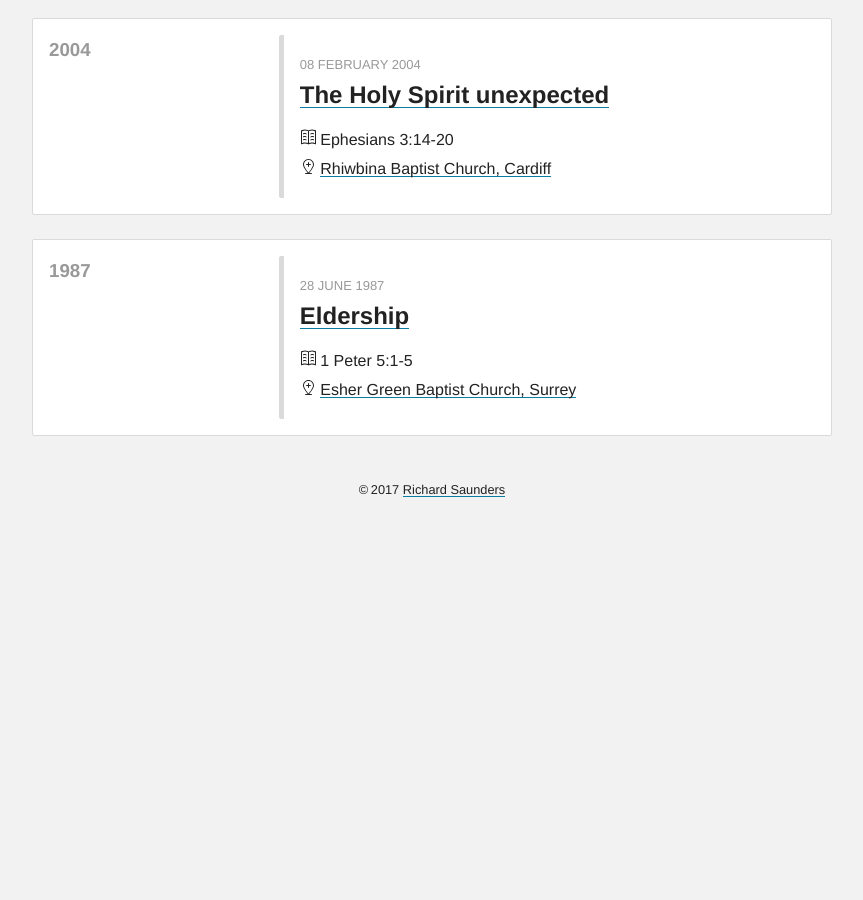
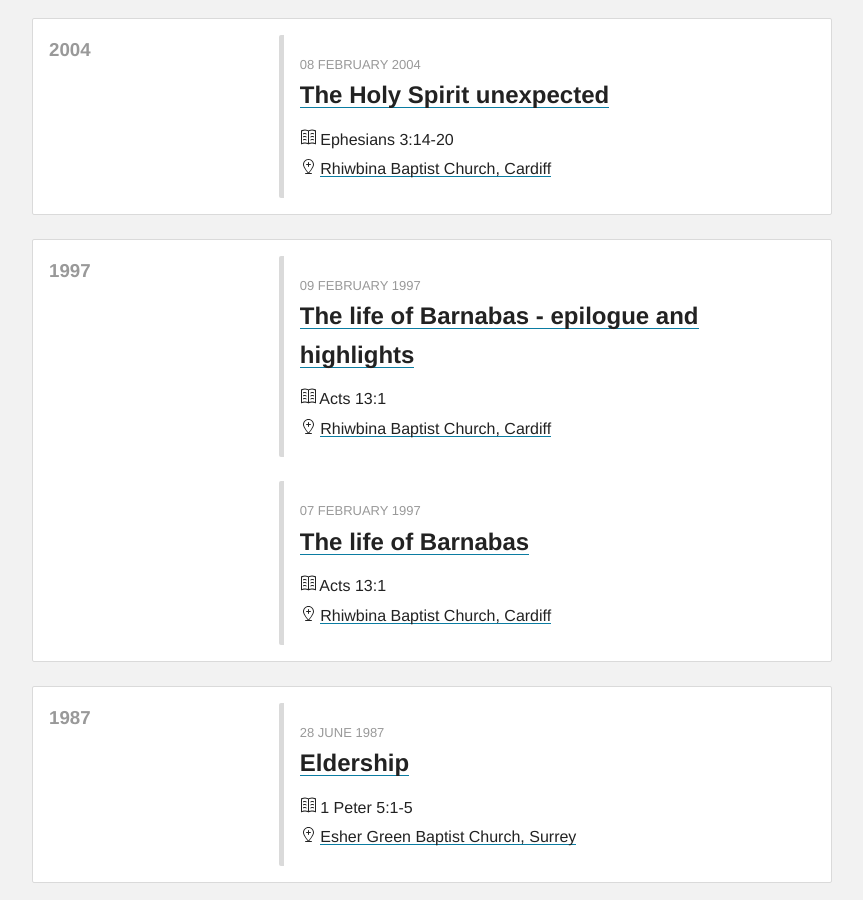
Before and after one commit to davidollerton/davidollerton.github.io, a Jekyll site: the page built from date/index.html, in a window 1280 px wide and 900 px high, scrolled down 6699 px. Shown: the whole window, without its empty margins (208-1071 px from the left). Built offline with Jekyll 4.4.1, drawn with Linux system fonts in a browser that asks for light colours; nearby versions of some CDN libraries; comment, search, counter and statistics services are not loaded; before the commit the page ends 7242 px from its top, so only the background shows below that.

Commit message:
RBC Church Weekend 1997

```diff
--- a/_posts/07-02-1997-the-life-of-barnabas.md
+++ b/_posts/1997-02-07-the-life-of-barnabas.md
@@ -4,7 +4,7 @@ scripture: "Acts 13:1"
 church: rbc
 file: //sermons.davidollerton.org.s3.amazonaws.com/data/1997/07-02-1997.mp3
 excerpt: ""
-summary: "Rhiwbina Baptist Church Weekend, held between 7/02/1997 - 09/02/1997.  "
+summary: "Rhiwbina Baptist Church Weekend, held between 07/02/1997 - 09/02/1997.  "
 duration: "44:02"
 length: "69166238"
 ---
--- /dev/null
+++ b/_posts/1997-02-09-the-life-of-barnabas-epilogue.md
@@ -0,0 +1,10 @@
+---
+title: "The life of Barnabas - epilogue and highlights"
+scripture: "Acts 13:1"
+church: rbc
+file: //sermons.davidollerton.org.s3.amazonaws.com/data/1997/09-02-1997.mp3
+excerpt: ""
+summary: "Rhiwbina Baptist Church Weekend, held between 7/02/1997 - 09/02/1997. David Ollerton ends the weekend with an epilogue and highlights by Alan James"
+duration: "24:26"
+length: "41291356"
+---
```
